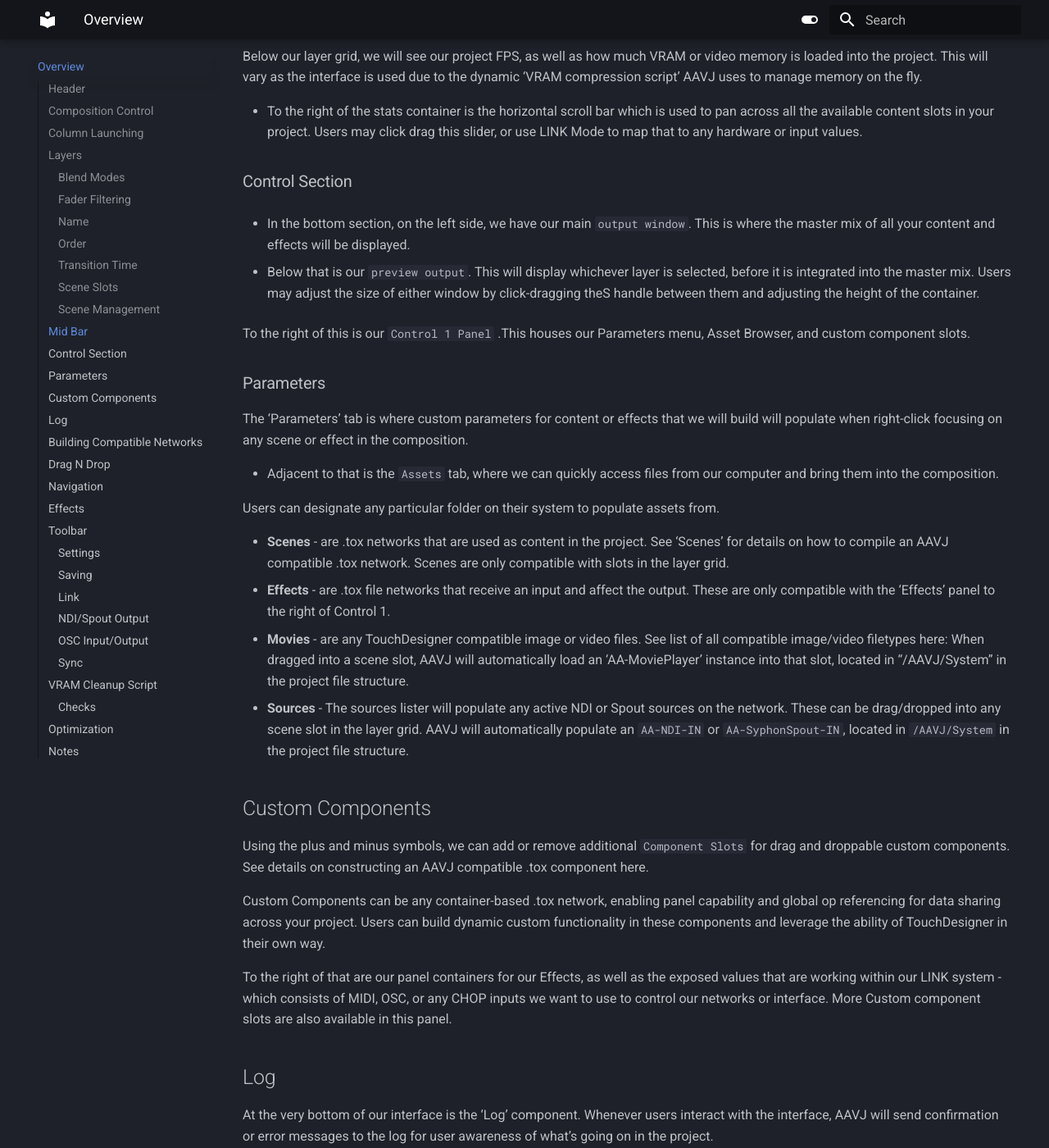
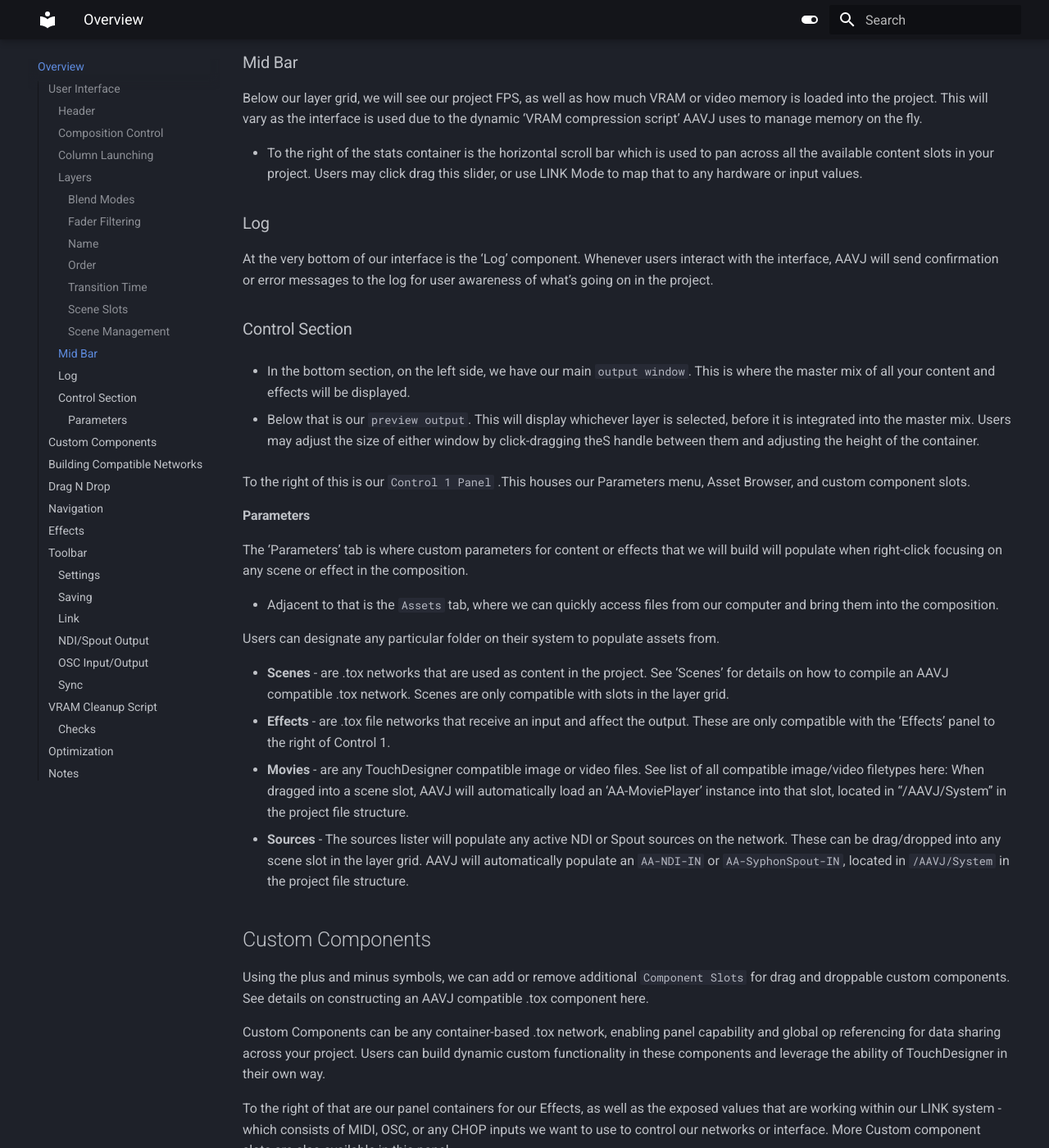
Before and after one commit to anti-alias-arts/AAVJ, an MkDocs documentation site: the page built from docs/overview.md, in a window 1280 px wide and 1400 px high, scrolled down 1813 px. Shown: the whole window at 82% size. Built offline with MkDocs 1.6.1 and Material for MkDocs 9.7.7, drawn with Linux system fonts in a browser that asks for light colours.

Commit message:
$Another Addition

````diff
--- a/docs/overview.md
+++ b/docs/overview.md
@@ -1,4 +1,6 @@
 # Overview
+
+## User Interface
 
 ### Header
 
@@ -64,6 +66,11 @@
 
 * To the right of the stats container is the horizontal scroll bar which is used to pan across all the available content slots in your project. Users may click drag this slider, or use LINK Mode to map that to any hardware or input values.
 
+### Log
+
+At the very bottom of our interface is the ‘Log’ component. Whenever users interact with the interface, AAVJ will send confirmation or error messages to the log for user awareness of what’s going on in the project.
+
+
 ### Control Section
 
 * In the bottom section, on the left side, we have our main ```output window```. This is where the master mix of all your content and effects will be displayed.
@@ -72,7 +79,7 @@
 
 To the right of this is our ```Control 1 Panel``` .This houses our Parameters menu, Asset Browser, and custom component slots.
 
-### Parameters
+#### Parameters
 
 The ‘Parameters’ tab is where custom parameters for content or effects that we will build will populate when right-click focusing on any scene or effect in the composition.
 
--- a/mkdocs.yml
+++ b/mkdocs.yml
@@ -26,12 +26,11 @@
       primary: black
       accent: grey
 
-
 extra:
   social:
     - icon: fontawesome/brands/instagram
       link: google.com
-    - icon: fontawesome/brands/facebook-alt
+    - icon: fontawesome/brands/facebook
       link: google.com
     - icon: fontawesome/brands/linkedin
       link: google.com
````
Also changed, not shown: other parts of docs/overview.md (+0 -2 lines), 1 other file.
